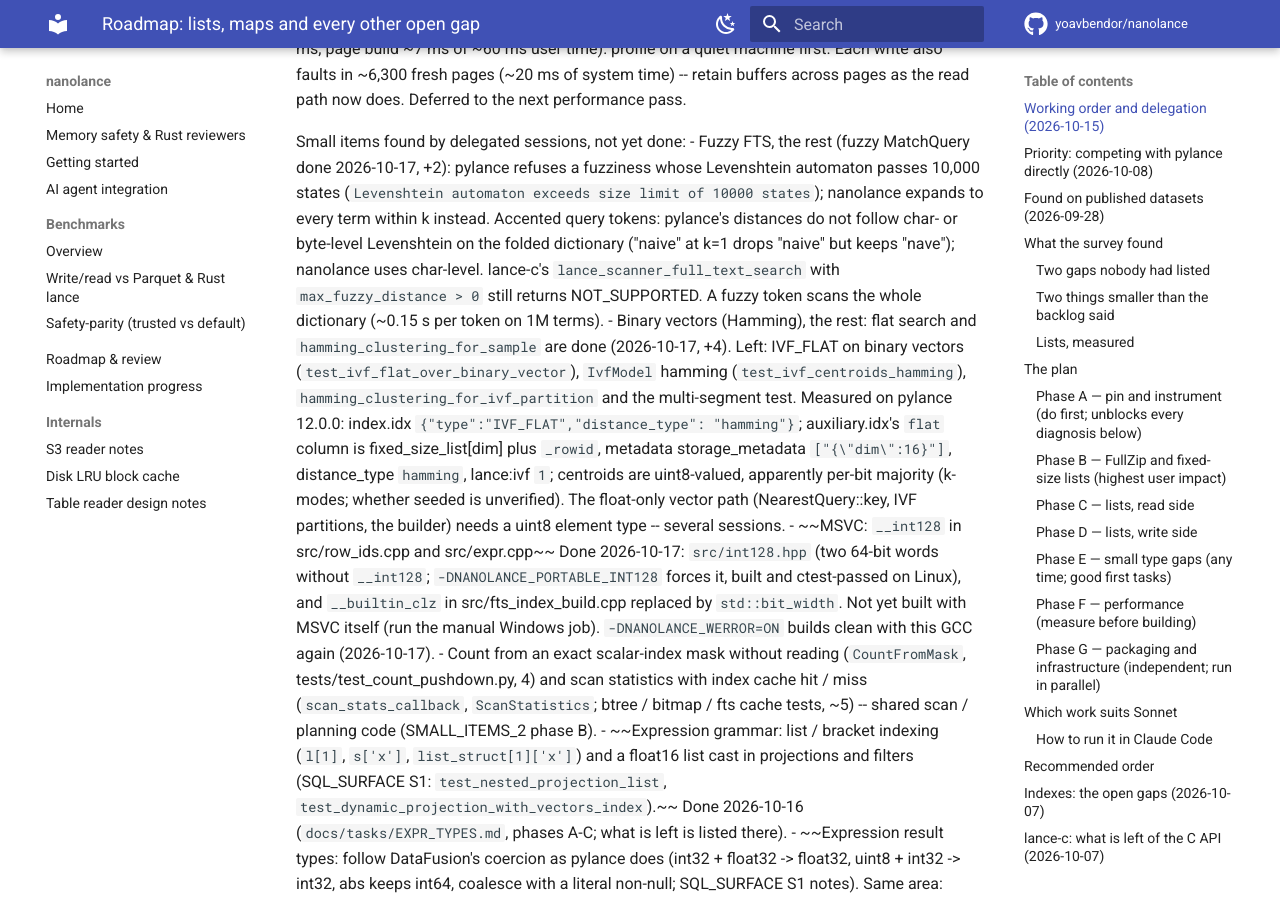
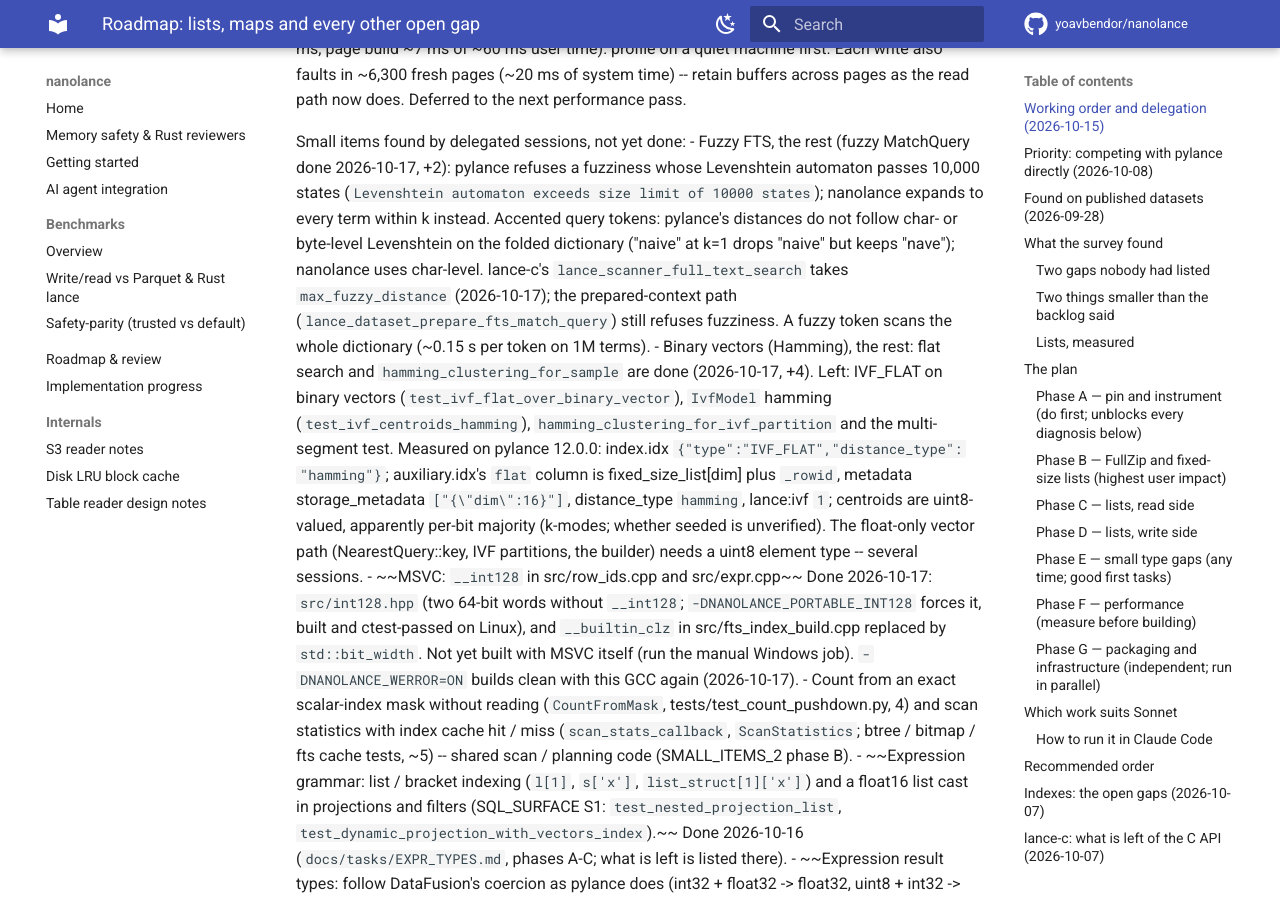
Before and after one commit to yoavbendor/nanolance, an MkDocs documentation site: the page built from docs/ROADMAP.md, in a window 1280 px wide and 900 px high, scrolled down 3184 px. Built offline with MkDocs 1.6.1 and Material for MkDocs 9.7.7, drawn with Linux system fonts in a browser that asks for light colours; comment, search, counter and statistics services are not loaded.

Commit message:
ROADMAP: lance-c fuzzy FTS done
Co-Authored-By: Claude Opus 5.5 <noreply@anthropic.com>
Claude-Session: https://claude.ai/code/session_014PGy9PK68gHvyR8T1r5ueY

```diff
--- a/docs/ROADMAP.md
+++ b/docs/ROADMAP.md
@@ -78,7 +78,7 @@ Small items found by delegated sessions, not yet done:
   states`); nanolance expands to every term within k instead. Accented query tokens: pylance's
   distances do not follow char- or byte-level Levenshtein on the folded dictionary ("naive" at k=1
   drops "naive" but keeps "nave"); nanolance uses char-level. lance-c's
-  `lance_scanner_full_text_search` with `max_fuzzy_distance > 0` still returns NOT_SUPPORTED.
+  `lance_scanner_full_text_search` takes `max_fuzzy_distance` (2026-10-17); the prepared-context path (`lance_dataset_prepare_fts_match_query`) still refuses fuzziness.
   A fuzzy token scans the whole dictionary (~0.15 s per token on 1M terms).
 - Binary vectors (Hamming), the rest: flat search and `hamming_clustering_for_sample` are done
   (2026-10-17, +4). Left: IVF_FLAT on binary vectors (`test_ivf_flat_over_binary_vector`),
```
